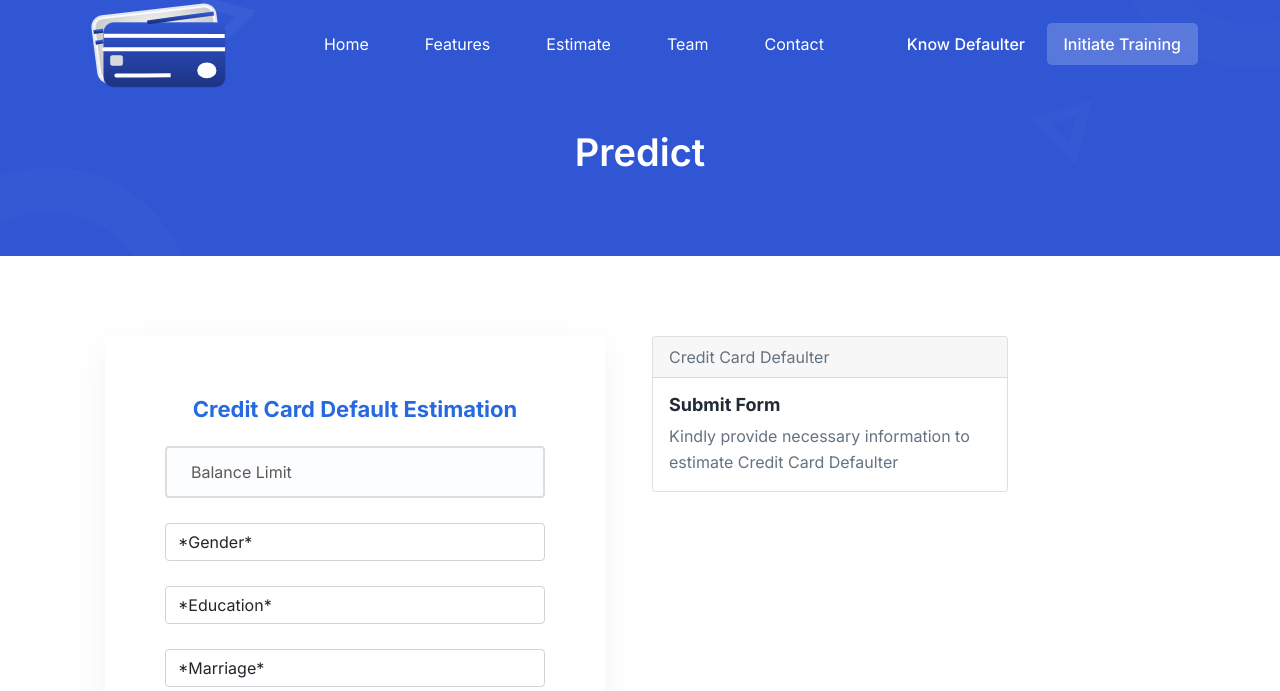
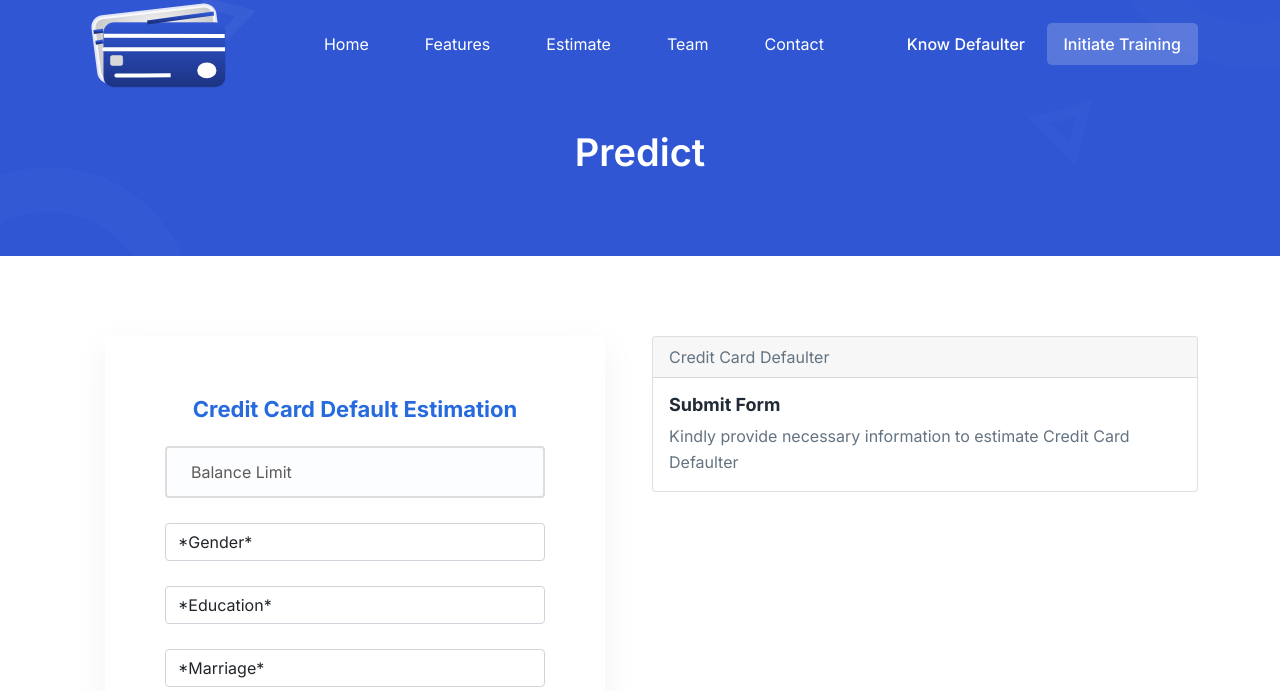
Before and after one commit to prathmesh-jagtap/Credit-Card-Default-Prediction-ML-Project, a Flask app: page /predict in a window 1280 px wide. Shown: the top 691 px of the page. Run offline with Flask 2, Linux system fonts and the light colour scheme; some libraries are stand-ins or nearby versions.

Commit message:
temp update..

```diff
--- a/templates/predict.html
+++ b/templates/predict.html
@@ -436,7 +436,7 @@
                     </div>
 
                     <!-- ====== result Start ====== -->
-                 <div class="col-4">
+                 <div class="col">
                     <div class="card">
                         <div class="card-header">Credit Card Defaulter</div>
 							<div class="card-body">
```
